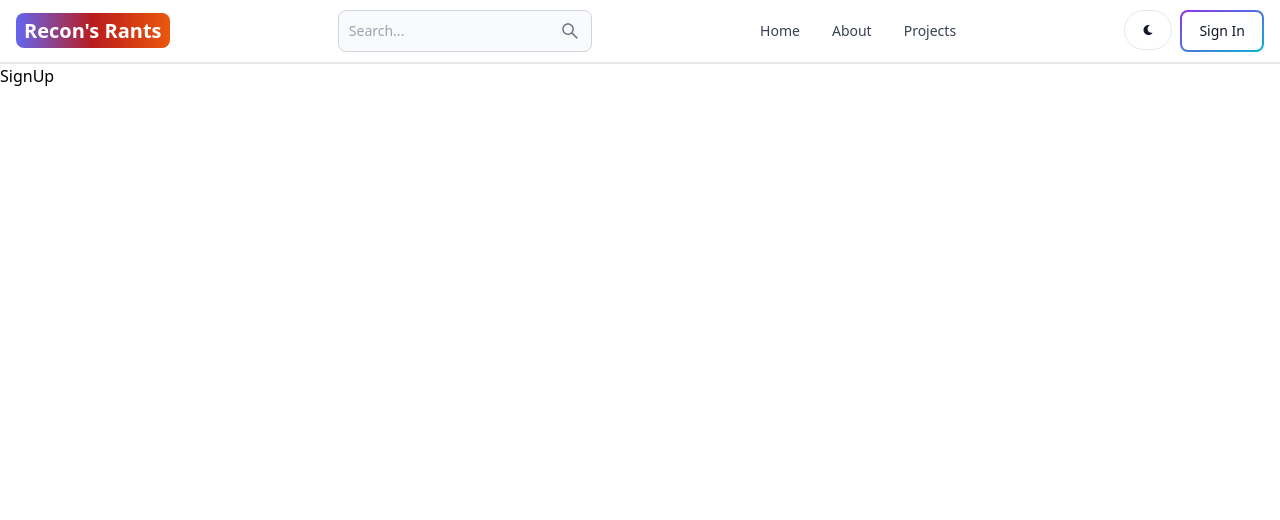
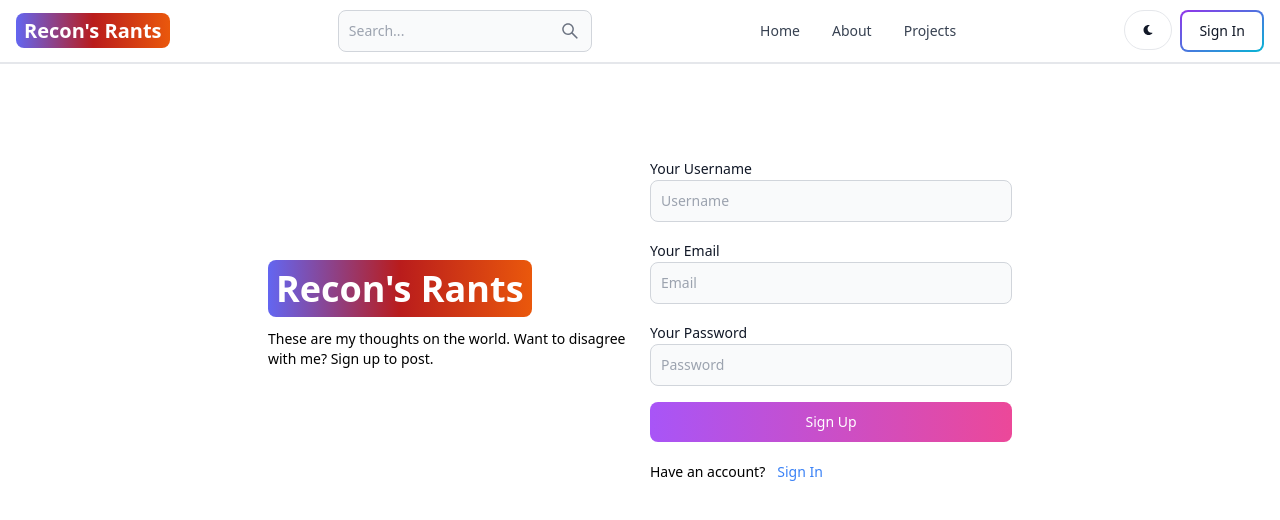
Before and after one commit to Gary-FullStack/Mern-Blog, a React (Vite) app in the folder client-side/: page /sign-up in a window 1280 px wide. Shown: the top 520 px of the page. Built offline with nearby package versions, Linux system fonts and the light colour scheme.

Commit message:
front end work
sign-up page, mark up only

```diff
--- a/client-side/src/pages/SignUp.jsx
+++ b/client-side/src/pages/SignUp.jsx
@@ -1,7 +1,78 @@
-import React from 'react'
+import { Link } from "react-router-dom"
+import { Button, Label, TextInput } from "flowbite-react";
+
+
 
 export default function SignUp() {
   return (
-    <div>SignUp</div>
+
+    <div className="min-h-screen mt-20">
+
+      <div className="flex p-3 max-w-3xl mx-auto flex-col md:flex-row md:items-center gap-5">
+
+        {/* left */}
+        <div className="flex-1">
+          <Link to="/"
+            className="font-bold dark:text-white text-4xl"
+            >
+            <span className="px-2 py-1 bg-gradient-to-r from-indigo-500 via-red-700 to-orange-600 rounded-lg text-white">
+              Recon&apos;s Rants
+            </span>
+          </Link>
+          <p className="text-sm mt-5">
+            These are my thoughts on the world. Want to disagree with me? Sign up to post.
+          </p>
+
+        </div>
+
+        {/* right */}
+        <div className="flex-1">
+
+          <form className="flex flex-col gap-4">
+
+            <div>
+              <Label value="Your Username" />
+              <TextInput
+                type="text"
+                placeholder="Username"
+                id="username"
+              />
+            </div>
+
+            <div>
+              <Label value="Your Email" />
+              <TextInput
+                type="text"
+                placeholder="Email"
+                id="email"
+              />
+            </div>
+
+            <div>
+              <Label value="Your Password" />
+              <TextInput
+                type="password"
+                placeholder="Password"
+                id="password"
+              />
+            </div>
+
+            <Button gradientDuoTone='purpleToPink' type="submit">
+              Sign Up
+            </Button>
+          </form>
+
+          <div className="flex gap-3 text-sm mt-5">
+            <span>Have an account?</span>
+            <Link to="/sign-in" className="text-blue-500 hover:text-blue-700">
+              Sign In </Link>
+          </div>
+
+
+
+        </div>
+
+      </div>
+    </div>
   )
 }
```
Also changed, not shown: client-side/src/components/Header.jsx (+15 -24 lines).
